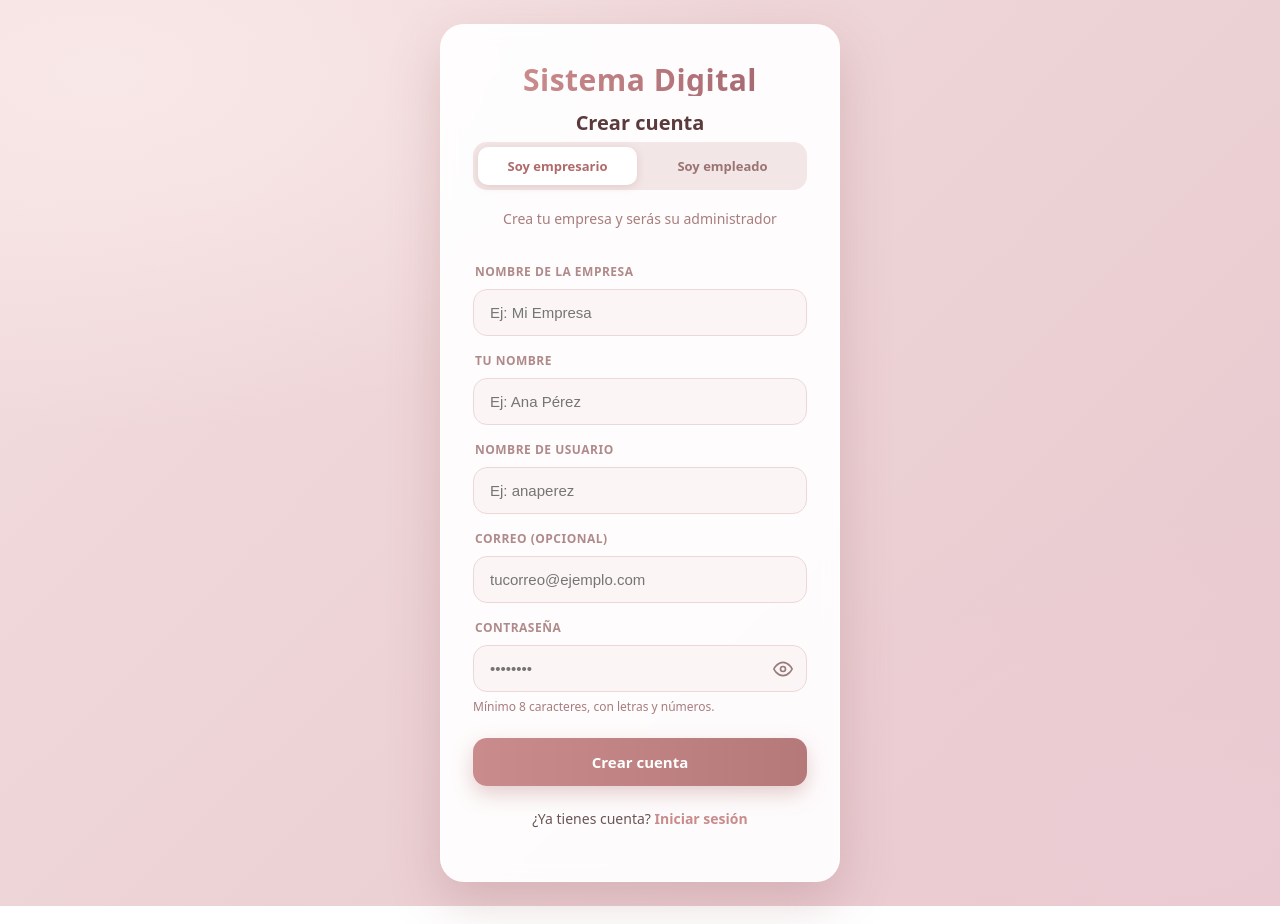
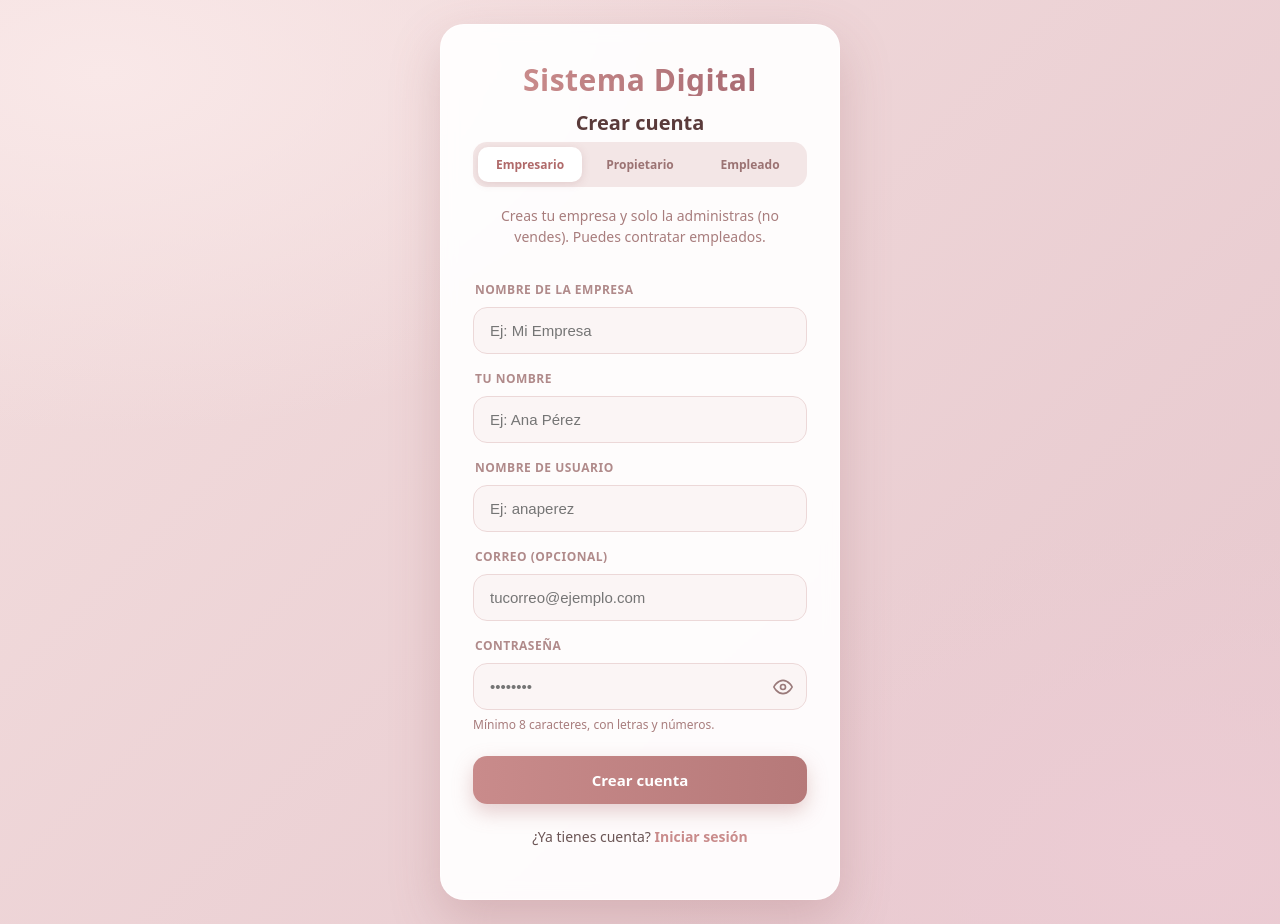
Before and after one commit to JulRiv07/Sistema-digital, a React (Vite) app in the folder frontend/: page / in a window 1280 px wide. Both pictures are taken after a click on the button "Crear empresa". Built offline with nearby package versions, Linux system fonts and the light colour scheme; no server answers.

Commit message:
feat: rol propietario en registro, mejor layout desktop y sin zoom movil

```diff
--- a/frontend/index.html
+++ b/frontend/index.html
@@ -3,7 +3,10 @@
   <head>
     <meta charset="UTF-8" />
     <link rel="icon" type="image/svg+xml" href="/vite.svg" />
-    <meta name="viewport" content="width=device-width, initial-scale=1.0" />
+    <meta
+      name="viewport"
+      content="width=device-width, initial-scale=1.0, maximum-scale=1.0, user-scalable=no"
+    />
     <title>Postres Juli</title>
   </head>
   <body>
--- a/frontend/src/components/AdminPanel.jsx
+++ b/frontend/src/components/AdminPanel.jsx
@@ -132,7 +132,8 @@ function AdminPanel() {
     }
   };
 
-  const rolLabel = (rol) => (rol === "admin" ? "Empresario" : "Empleado");
+  const rolLabel = (rol) =>
+    rol === "admin" ? "Empresario" : rol === "propietaria" ? "Propietario" : "Empleado";
 
   return (
     <div className="admin-panel">
--- a/frontend/src/components/EstadisticasEmpresa.jsx
+++ b/frontend/src/components/EstadisticasEmpresa.jsx
@@ -27,7 +27,11 @@ function GraficaBarras({ datos, formato }) {
 }
 
 function rolLabel(rol) {
-  return rol === "admin" ? "Empresario" : "Empleado";
+  return rol === "admin"
+    ? "Empresario"
+    : rol === "propietaria"
+    ? "Propietario"
+    : "Empleado";
 }
 
 function EstadisticasEmpresa({ periodo }) {
--- a/frontend/src/components/Sidebar.css
+++ b/frontend/src/components/Sidebar.css
@@ -1,7 +1,9 @@
 .sidebar {
   display: flex;
   flex-direction: column;
-  gap: 35px;
+  gap: 20px;
+  width: 280px;
+  flex-shrink: 0;
 }
 
 /* Botones */
@@ -36,6 +38,7 @@
 
 @media (max-width: 768px) {
   .sidebar {
+    width: 100%;
     display: grid;
     grid-template-columns: repeat(2, 1fr);
     gap: 15px;
--- a/frontend/src/components/SummaryCards.css
+++ b/frontend/src/components/SummaryCards.css
@@ -1,9 +1,14 @@
 .summary {
   background-color: var(--c-summary-bg);
+  padding: 15px 40px;
+}
+
+.summary-grid {
+  max-width: 1200px;
+  margin: 0 auto;
   display: grid;
-  grid-template-columns: 1fr 1fr;
+  grid-template-columns: repeat(auto-fit, minmax(200px, 1fr));
   gap: 20px;
-  padding: 15px 10px;
 }
 
 .card {
@@ -16,7 +21,12 @@
 }
 
 @media (max-width: 768px) {
-  .summary-card {
-    padding: 15px;
+  .summary {
+    padding: 15px 10px;
+  }
+
+  .summary-grid {
+    grid-template-columns: 1fr 1fr;
+    gap: 15px;
   }
 }
--- a/frontend/src/components/SummaryCards.jsx
+++ b/frontend/src/components/SummaryCards.jsx
@@ -25,6 +25,7 @@ function SummaryCards({ periodo }) {
 
   return (
     <section className="summary">
+      <div className="summary-grid">
         <div className="card">
           Vendido: {fmtCurrency(resumen.vendido)}
         </div>
@@ -41,6 +42,7 @@ function SummaryCards({ periodo }) {
             Ganancia: {fmtCurrency(resumen.ganancia)}
           </div>
         )}
+      </div>
     </section>
   );
 }
--- a/frontend/src/pages/Auth.css
+++ b/frontend/src/pages/Auth.css
@@ -136,13 +136,13 @@
 
 .auth-toggle button {
   flex: 1;
-  padding: 10px;
+  padding: 9px 4px;
   border: none;
   border-radius: 10px;
   background: transparent;
   color: #9b7373;
   font-weight: 700;
-  font-size: 13px;
+  font-size: 12px;
   cursor: pointer;
   transition: 0.2s ease;
 }
--- a/frontend/src/pages/Dashboard.css
+++ b/frontend/src/pages/Dashboard.css
@@ -1,11 +1,3 @@
-.main-area {
-  background-color: var(--c-bg);
-  display: grid;
-  grid-template-columns: 300px 1fr;
-  gap: 40px;
-  padding: 40px 60px;
-}
-
 .dashboard-container {
   min-height: 100vh;
   display: flex;
@@ -15,9 +7,14 @@
 
 .main-area {
   flex: 1;
+  width: 100%;
+  max-width: 1200px;
+  margin: 0 auto;
+  box-sizing: border-box;
+  background-color: var(--c-bg);
   display: flex;
   gap: 30px;
-  padding: 30px 60px;
+  padding: 30px 40px;
 }
 
 @media (max-width: 768px) {
--- a/frontend/src/pages/Registro.jsx
+++ b/frontend/src/pages/Registro.jsx
@@ -29,7 +29,8 @@ function Registro({ irALogin }) {
       setError("Completa tu nombre, usuario y contraseña");
       return;
     }
-    if (tipo === "empresario" && !empresaNombre) {
+    const creaEmpresa = tipo === "empresario" || tipo === "propietaria";
+    if (creaEmpresa && !empresaNombre) {
       setError("Escribe el nombre de tu empresa");
       return;
     }
@@ -50,7 +51,7 @@ function Registro({ irALogin }) {
         username,
         password,
         email: email || null,
-        empresa_nombre: tipo === "empresario" ? empresaNombre : null,
+        empresa_nombre: creaEmpresa ? empresaNombre : null,
         empresa_codigo: tipo === "usuario" ? empresaCodigo : null,
       });
       iniciarSesion(data.access_token, data.usuario);
@@ -74,25 +75,34 @@ function Registro({ irALogin }) {
             className={tipo === "empresario" ? "active" : ""}
             onClick={() => setTipo("empresario")}
           >
-            Soy empresario
+            Empresario
+          </button>
+          <button
+            type="button"
+            className={tipo === "propietaria" ? "active" : ""}
+            onClick={() => setTipo("propietaria")}
+          >
+            Propietario
           </button>
           <button
             type="button"
             className={tipo === "usuario" ? "active" : ""}
             onClick={() => setTipo("usuario")}
           >
-            Soy empleado
+            Empleado
           </button>
         </div>
 
         <p className="auth-subtitle">
-          {tipo === "empresario"
-            ? "Crea tu empresa y serás su administrador"
-            : "Únete a una empresa con su código"}
+          {tipo === "empresario" &&
+            "Creas tu empresa y solo la administras (no vendes). Puedes contratar empleados."}
+          {tipo === "propietaria" &&
+            "Vendes y administras tu empresa al mismo tiempo. Ideal si manejas el negocio tú mismo; también puedes contratar empleados después."}
+          {tipo === "usuario" && "Únete a una empresa existente con su código."}
         </p>
 
         <form className="form-container" onSubmit={handleSubmit}>
-          {tipo === "empresario" ? (
+          {tipo === "empresario" || tipo === "propietaria" ? (
             <>
               <label>Nombre de la empresa</label>
               <input
--- a/frontend/src/styles/forms.css
+++ b/frontend/src/styles/forms.css
@@ -3,6 +3,10 @@
   display: flex;
   flex-direction: column;
   gap: 14px;
+  max-width: 560px;
+  margin-left: auto;
+  margin-right: auto;
+  text-align: left;
 }
 
 /* Labels */
```
Also changed, not shown: 1 other file (tests, documents, lock files or other folders). Lines whose indentation alone changed are shown as unchanged.
